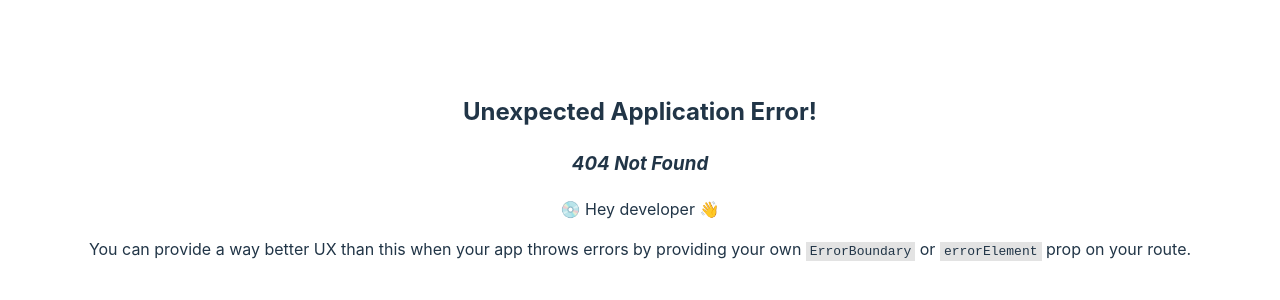
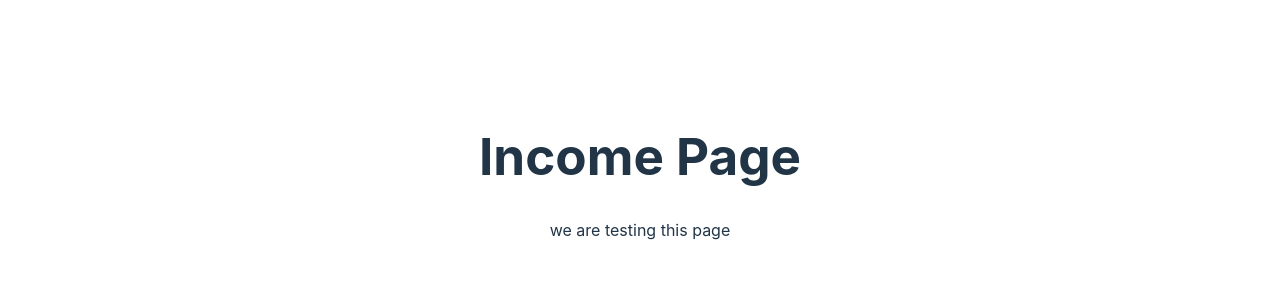
Before and after one commit to Turkiano/Budget-App-Frontend, a React (Vite) app: page /income/1 in a window 1280 px wide. Before the commit this address had no page. Shown: the part 224-524 px from the top of the page. Built offline with nearby package versions, Linux system fonts and the light colour scheme.

Commit message:
working on dynamic routing

```diff
--- /dev/null
+++ b/src/Pages/Income.tsx
@@ -0,0 +1,15 @@
+import { useParams } from "react-router-dom"
+
+
+export function Income(){
+
+   const params = useParams()
+   console.log("Params testing: ", params);
+
+    return (
+        <div>
+            <h1>Income Page</h1>
+            <p>we are testing this page</p>
+        </div>
+    )
+}
--- a/src/main.tsx
+++ b/src/main.tsx
@@ -3,6 +3,7 @@ import { createBrowserRouter, RouterProvider } from 'react-router-dom';
 import './index.css';
 import App from './App.tsx';
 import { About } from './Pages/About.tsx';
+import { Income } from './Pages/Income.tsx';
 
 const router = createBrowserRouter([
   {
@@ -13,6 +14,10 @@ const router = createBrowserRouter([
     path: '/about',
     element: <About/>
   },
+  {
+    path: '/income/:IncomeId',
+    element: <Income/>
+  },
 ]);
 createRoot(document.getElementById('root')!).render(
   <RouterProvider router={router} />,
```
